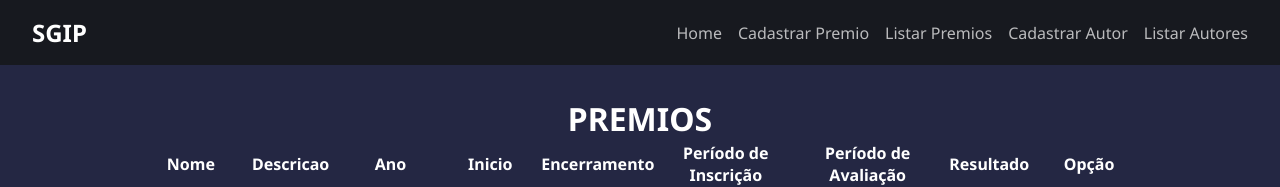
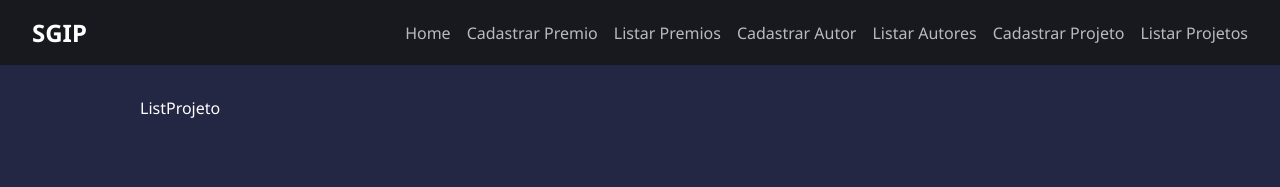
Before and after one commit to JhonatanSSantiago/API-Sistema-de-Gestao-de-Inscricao-de-Projetos-em-Nodejs-e-React-com-MongoDB, a React (Vite) app in the folder frontend/sgip-app/: page /listprojeto in a window 1280 px wide. Shown: the top 187 px of the page. Built offline with nearby package versions, Linux system fonts and the light colour scheme; no server answers.

Commit message:
Definindo rotas Projeto

```diff
--- a/frontend/sgip-app/src/components/Navbar.jsx
+++ b/frontend/sgip-app/src/components/Navbar.jsx
@@ -13,6 +13,8 @@ const Navbar = () => {
             <li><Link to={'/listpremio'} >Listar Premios</Link></li>
             <li><Link to={'/newautor'}>Cadastrar Autor</Link></li>
             <li><Link to={'/listautor'} >Listar Autores</Link></li>
+            <li><Link to={'/newprojeto'}>Cadastrar Projeto</Link></li>
+            <li><Link to={'/listprojeto'} >Listar Projetos</Link></li>
         </ul>
     </nav>
   )
--- /dev/null
+++ b/frontend/sgip-app/src/pages/projeto/ListProjeto.jsx
@@ -0,0 +1,9 @@
+import React from 'react'
+
+const ListProjeto = () => {
+  return (
+    <div>ListProjeto</div>
+  )
+}
+
+export default ListProjeto
--- /dev/null
+++ b/frontend/sgip-app/src/pages/projeto/NewProjeto.jsx
@@ -0,0 +1,9 @@
+import React from 'react'
+
+const NewProjeto = () => {
+  return (
+    <div>NewProjeto</div>
+  )
+}
+
+export default NewProjeto
```
Also changed, not shown: frontend/sgip-app/src/main.jsx (+7 -1 lines).
